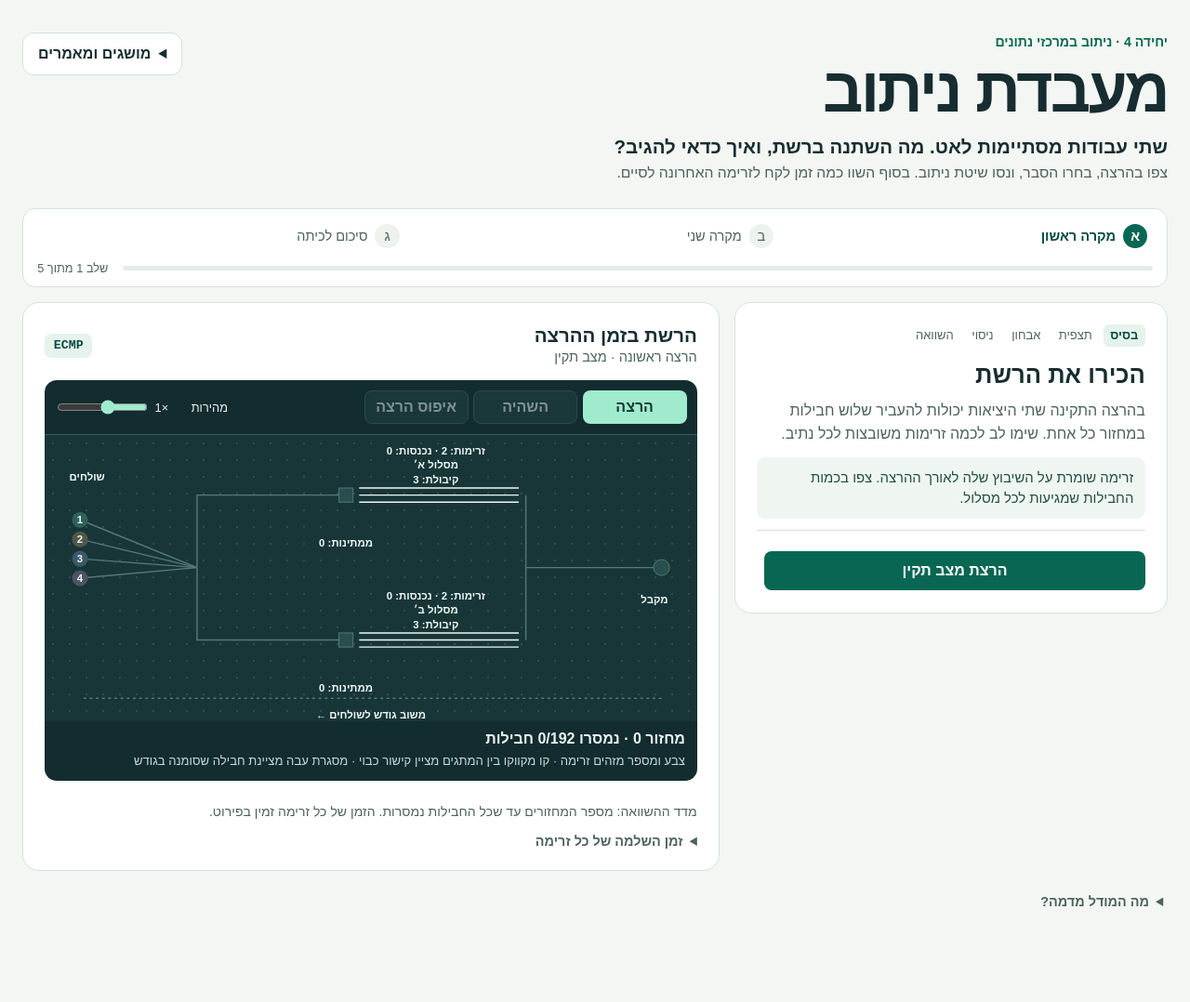
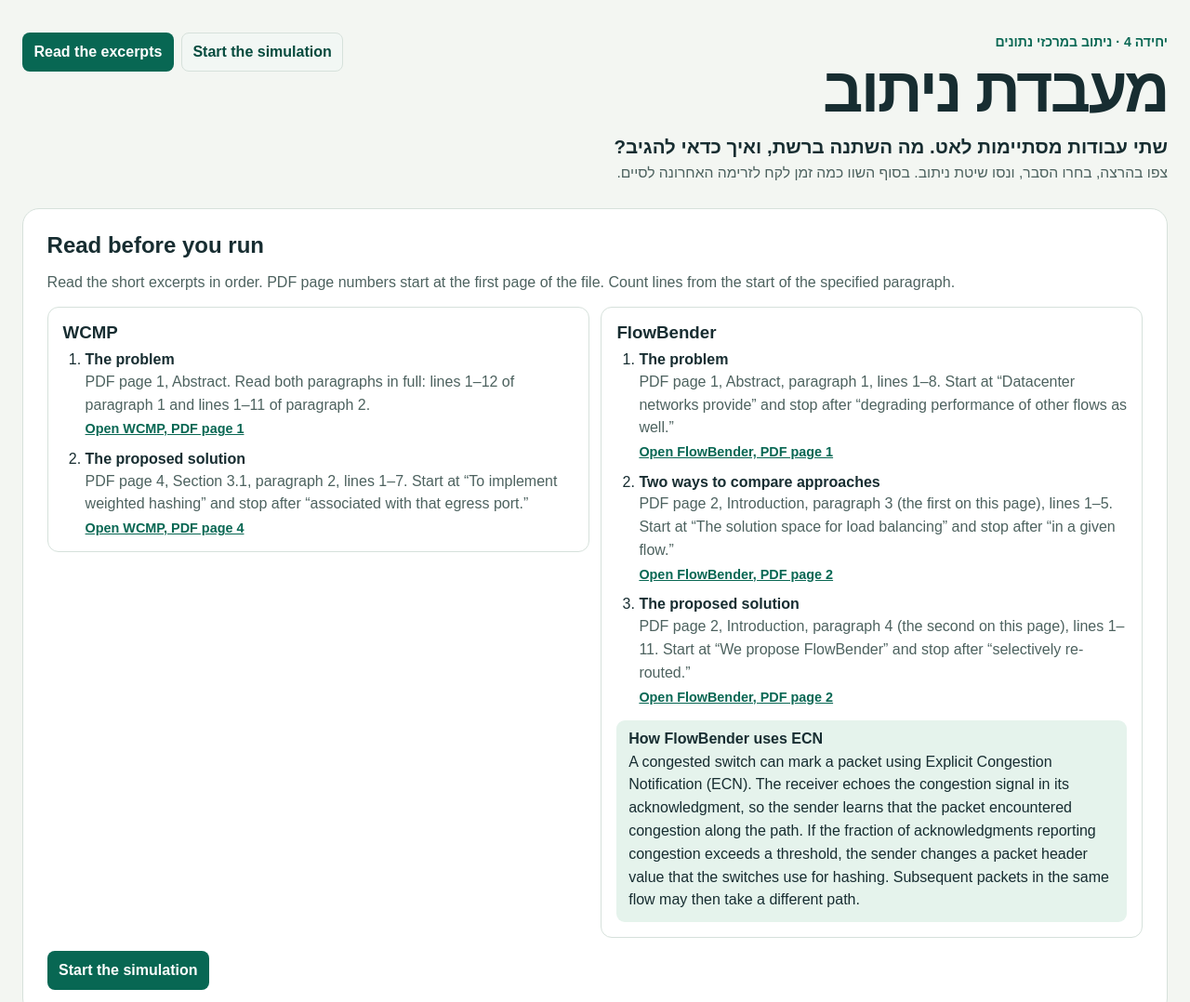
Before and after one commit to yanivsta/routing-class-demo, a plain HTML site: page index.html in a window 1280 px wide. Shown: the top 1078 px of the page at 93% size. Before the commit the page ends 1019 px from the top, so only its background shows below. Drawn offline with Linux system fonts and the light colour scheme.

Commit message:
Add guided pre-reading before the simulation

```diff
--- a/index.html
+++ b/index.html
@@ -17,21 +17,60 @@
       <p class="intro">שתי עבודות מסתיימות לאט. מה השתנה ברשת, ואיך כדאי להגיב?</p>
       <p class="intro intro-secondary">צפו בהרצה, בחרו הסבר, ונסו שיטת ניתוב. בסוף השוו כמה זמן לקח לזרימה האחרונה לסיים.</p>
     </div>
-    <details class="reading">
-      <summary>מושגים ומאמרים</summary>
-      <dl>
-        <dt><bdi>ECMP</bdi></dt><dd>גיבוב משבץ כל זרימה למסלול מבין האפשרויות השוות.</dd>
-        <dt><bdi>WCMP</bdi></dt><dd>הגיבוב נותן יותר סיכוי למסלול בעל משקל גבוה יותר.</dd>
-        <dt><bdi>FlowBender</bdi></dt><dd>השולח מנסה גיבוב חדש כשמשוב הגודש חוצה סף.</dd>
-      </dl>
-      <div class="reading-links">
-        <a href="https://www.sysnet.ucsd.edu/sysnet/miscpapers/wcmp-eurosys-final.pdf" target="_blank" rel="noopener"><bdi>WCMP</bdi> · סעיף 3.1 ואיור 3</a>
-        <a href="https://conferences2.sigcomm.org/co-next/2014/CoNEXT_papers/p149.pdf" target="_blank" rel="noopener"><bdi>FlowBender</bdi> · סעיפים 3.3.1–3.3.2</a>
-      </div>
-    </details>
+    <div class="prep-links" lang="en" dir="ltr">
+      <a class="button primary" href="#reading">Read the excerpts</a>
+      <a class="button subtle" href="#start-simulation">Start the simulation</a>
+    </div>
   </header>
 
-  <nav class="journey" aria-label="התקדמות בפעילות">
+  <section class="reading-guide" id="reading" lang="en" dir="ltr" aria-labelledby="reading-title">
+    <h2 id="reading-title">Read before you run</h2>
+    <p>Read the short excerpts in order. PDF page numbers start at the first page of the file. Count lines from the start of the specified paragraph.</p>
+    <div class="reading-papers">
+      <article class="reading-paper">
+        <h3>WCMP</h3>
+        <ol class="reading-excerpts">
+          <li>
+            <strong>The problem</strong>
+            <p>PDF page 1, Abstract. Read both paragraphs in full: lines 1–12 of paragraph 1 and lines 1–11 of paragraph 2.</p>
+            <a href="https://cse.hkust.edu.hk/~kaichen/courses/spring2015/comp6611/papers/wcmp-eurosys14.pdf#page=1" target="_blank" rel="noopener">Open WCMP, PDF page 1</a>
+          </li>
+          <li>
+            <strong>The proposed solution</strong>
+            <p>PDF page 4, Section 3.1, paragraph 2, lines 1–7. Start at “To implement weighted hashing” and stop after “associated with that egress port.”</p>
+            <a href="https://cse.hkust.edu.hk/~kaichen/courses/spring2015/comp6611/papers/wcmp-eurosys14.pdf#page=4" target="_blank" rel="noopener">Open WCMP, PDF page 4</a>
+          </li>
+        </ol>
+      </article>
+      <article class="reading-paper">
+        <h3>FlowBender</h3>
+        <ol class="reading-excerpts">
+          <li>
+            <strong>The problem</strong>
+            <p>PDF page 1, Abstract, paragraph 1, lines 1–8. Start at “Datacenter networks provide” and stop after “degrading performance of other flows as well.”</p>
+            <a href="https://conferences2.sigcomm.org/co-next/2014/CoNEXT_papers/p149.pdf#page=1" target="_blank" rel="noopener">Open FlowBender, PDF page 1</a>
+          </li>
+          <li>
+            <strong>Two ways to compare approaches</strong>
+            <p>PDF page 2, Introduction, paragraph 3 (the first on this page), lines 1–5. Start at “The solution space for load balancing” and stop after “in a given flow.”</p>
+            <a href="https://conferences2.sigcomm.org/co-next/2014/CoNEXT_papers/p149.pdf#page=2" target="_blank" rel="noopener">Open FlowBender, PDF page 2</a>
+          </li>
+          <li>
+            <strong>The proposed solution</strong>
+            <p>PDF page 2, Introduction, paragraph 4 (the second on this page), lines 1–11. Start at “We propose FlowBender” and stop after “selectively re-routed.”</p>
+            <a href="https://conferences2.sigcomm.org/co-next/2014/CoNEXT_papers/p149.pdf#page=2" target="_blank" rel="noopener">Open FlowBender, PDF page 2</a>
+          </li>
+        </ol>
+        <aside class="ecn-note">
+          <h4>How FlowBender uses ECN</h4>
+          <p>A congested switch can mark a packet using Explicit Congestion Notification (ECN). The receiver echoes the congestion signal in its acknowledgment, so the sender learns that the packet encountered congestion along the path. If the fraction of acknowledgments reporting congestion exceeds a threshold, the sender changes a packet header value that the switches use for hashing. Subsequent packets in the same flow may then take a different path.</p>
+        </aside>
+      </article>
+    </div>
+    <a class="button primary" href="#start-simulation">Start the simulation</a>
+  </section>
+
+  <nav class="journey" id="start-simulation" tabindex="-1" aria-label="התקדמות בפעילות">
     <ol class="journey-cases">
       <li id="rp-case-a"><span class="journey-number">א</span><span>מקרה ראשון</span></li>
       <li id="rp-case-b"><span class="journey-number">ב</span><span>מקרה שני</span></li>
--- a/lab.css
+++ b/lab.css
@@ -37,11 +37,20 @@ p { line-height: 1.55; }
 h1 { font-size: clamp(2.45rem, 5.5vw, 4.25rem); line-height: 1.03; letter-spacing: -.04em; margin-block: .28rem .65rem; }
 .intro { font-weight: 700; font-size: clamp(1.05rem, 2vw, 1.28rem); }
 .intro-secondary { font-size: .98rem; font-weight: 400; color: var(--muted-ink); }
-.reading { border: 1px solid var(--line); background: var(--paper); border-radius: 12px; min-width: 9.5rem; max-width: 19rem; padding: .8rem 1rem; }
-.reading dl { margin-block: .8rem; }
-.reading dt { font-weight: 700; }
-.reading dd { color: var(--muted-ink); line-height: 1.45; margin-block: .1rem .5rem; }
-.reading-links { display: grid; gap: .45rem; font-size: .9rem; }
+.prep-links { display: flex; flex-wrap: wrap; gap: .5rem; }
+.prep-links .button, .reading-guide > .button { display: inline-flex; align-items: center; text-decoration: none; }
+.reading-guide { display: grid; gap: .85rem; border: 1px solid var(--line); border-radius: 18px; background: var(--paper); padding: clamp(1rem, 2vw, 1.6rem); margin-block-end: 1rem; }
+.reading-guide > p, .reading-excerpts p { color: var(--muted-ink); }
+.reading-papers { display: grid; grid-template-columns: repeat(2, minmax(0, 1fr)); gap: .8rem; align-items: start; }
+.reading-paper { border: 1px solid var(--line); border-radius: 12px; padding: 1rem; }
+.reading-excerpts { padding-inline-start: 1.5rem; margin-block-start: .55rem; }
+.reading-excerpts li + li { margin-block-start: .9rem; }
+.reading-excerpts p { margin-block: .18rem .25rem; }
+.reading-excerpts a { font-weight: 700; font-size: .9rem; }
+.ecn-note { background: var(--soft); border-radius: 9px; padding: .7rem .8rem; margin-block-start: 1rem; }
+.ecn-note h4 { margin: 0 0 .25rem; }
+.reading-guide > .button { justify-self: start; }
+#reading, #start-simulation { scroll-margin-block-start: 1rem; }
 .journey { display: grid; grid-template-columns: minmax(0, 1fr) auto; column-gap: 1rem; align-items: center; padding: .7rem .95rem; border: 1px solid var(--line); border-radius: 14px; background: var(--paper); margin-block-end: 1rem; }
 .journey-cases { list-style: none; padding: 0; grid-column: 1/-1; display: grid; grid-template-columns: repeat(3, 1fr); gap: .45rem; margin-block-end: .6rem; }
 .journey-cases li { display: flex; align-items: center; gap: .5rem; min-height: 36px; color: var(--muted-ink); padding-inline: .34rem; font-size: .91rem; }
@@ -134,7 +143,7 @@ textarea { width: 100%; resize: vertical; }
   .workspace { grid-template-columns: 1fr; }
   .page { width: min(100% - 1.2rem, 690px); padding-block-start: 1.1rem; }
   .page-header { flex-wrap: wrap; gap: .7rem; margin-block-end: .85rem; }
-  .reading { max-width: 100%; }
+  .reading-papers { grid-template-columns: 1fr; }
   .rp-network { height: 282px; }
 }
 @media (max-width: 420px) {
```
